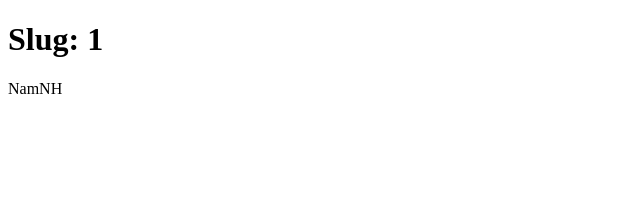
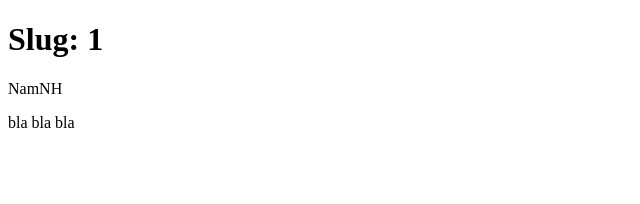
Before and after one commit to devnamnh2k2/demo-next-jest-ci-cd, a Next.js app: page /blog/1 in a window 1280 px wide. Shown: the top 204 px of the page, without its empty margins (0-640 px from the left). Built offline with nearby package versions, Linux system fonts and the light colour scheme.

Commit message:
update code

```diff
--- a/app/blog/[slug]/page.tsx
+++ b/app/blog/[slug]/page.tsx
@@ -12,5 +12,6 @@ export default function Page({ params }: Params) {
   return <>
    <h1>Slug: {params.slug}</h1>
    <p>NamNH</p>
+   <p>bla bla bla</p>
   </>;
 }
```
